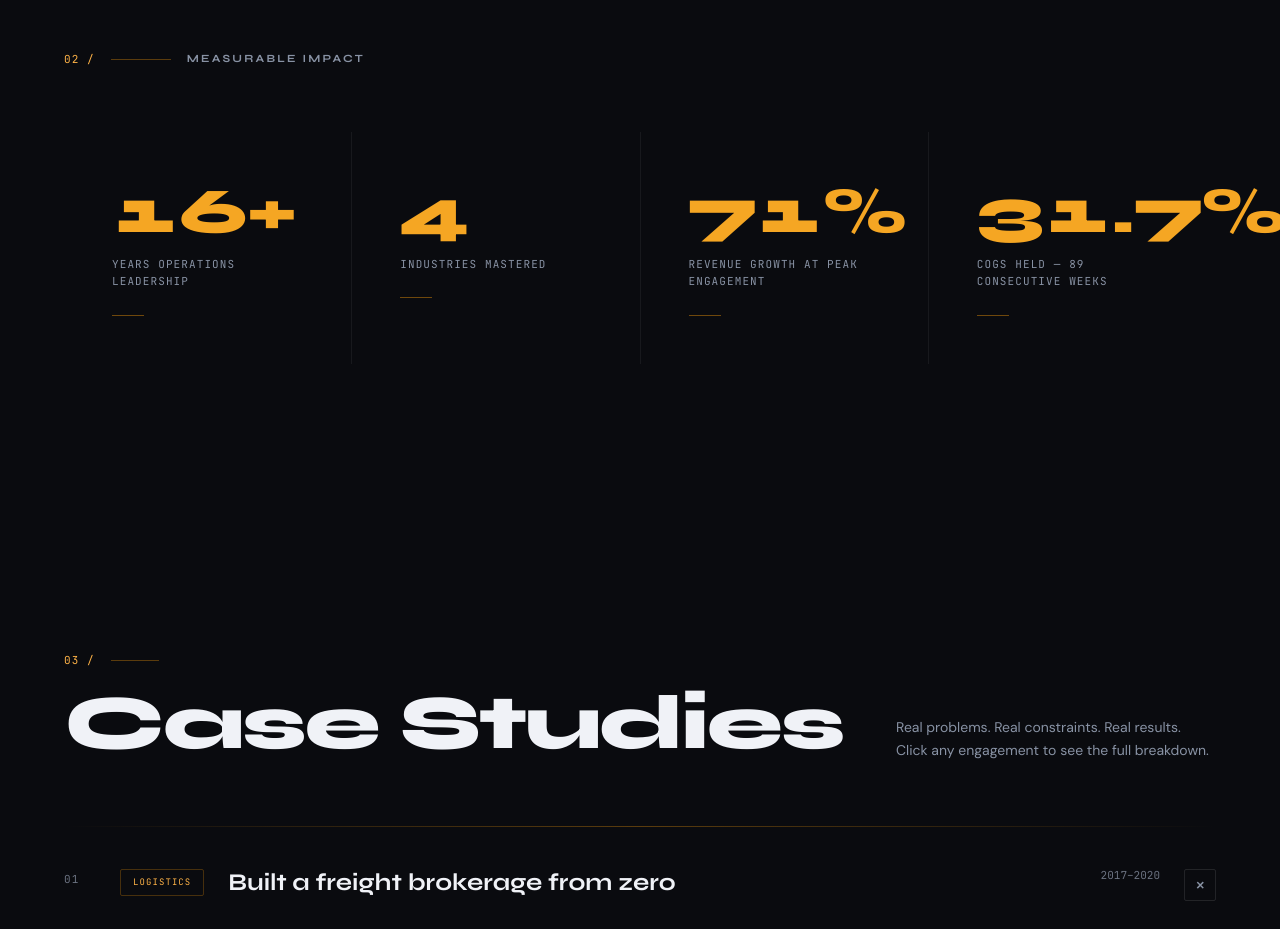
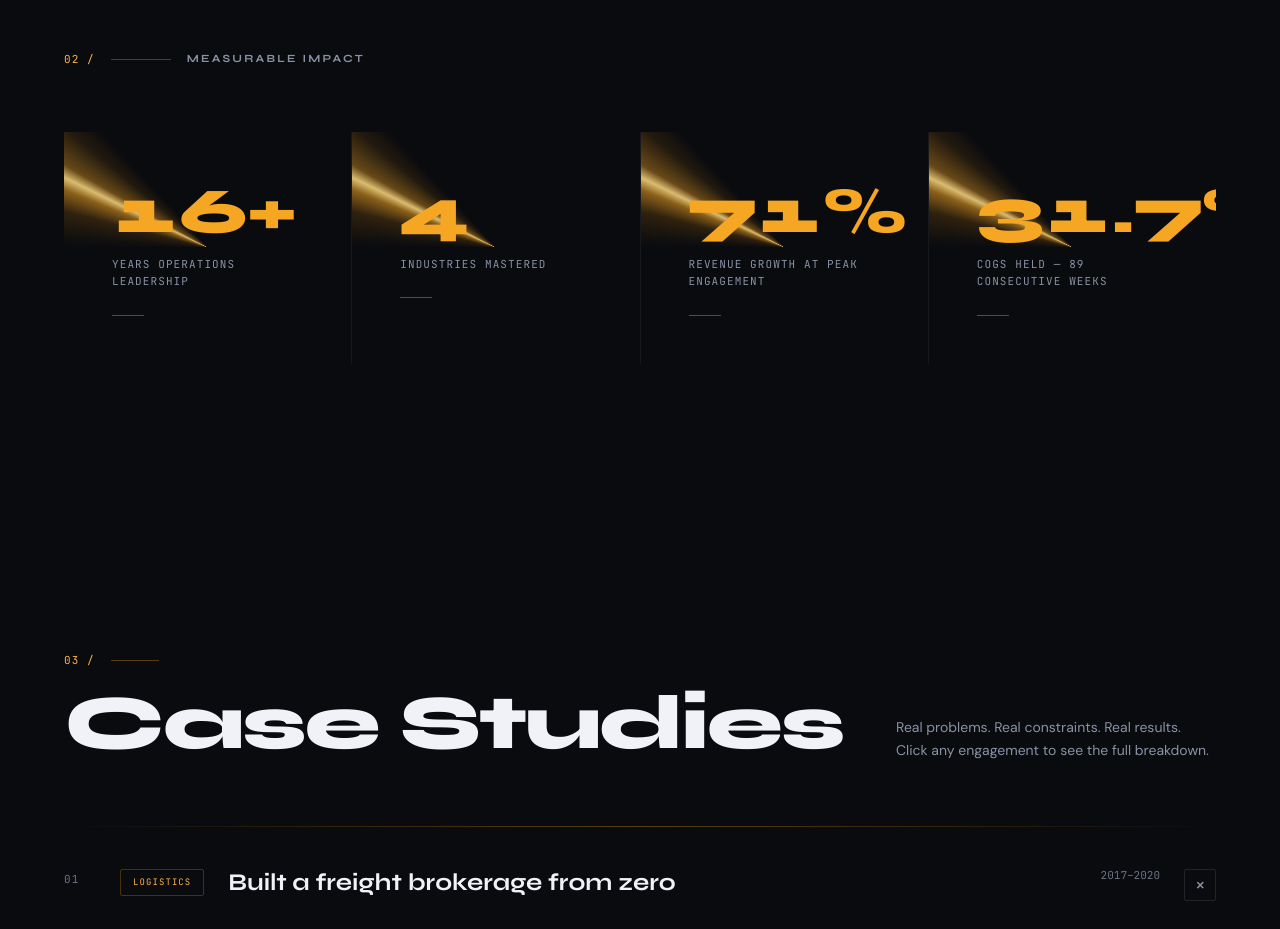
Before and after one commit to tru0blu0/jimmy-chamberlin-portfolio, a React (Vite) app: page / in a window 1280 px wide. Shown: the part 1120-2049 px from the top of the page. Built offline with nearby package versions, Linux system fonts and the light colour scheme.

Commit message:
feat: metric cards animated amber comet border sweep — conic-gradient orbit with staggered delay

```diff
--- a/src/components/Metrics.tsx
+++ b/src/components/Metrics.tsx
@@ -68,7 +68,7 @@ export default function Metrics() {
           {data.stats.map((stat, i) => (
             <motion.div
               key={i}
-              className="bg-bg-deep p-8 md:p-12 group hover:bg-bg-surface transition-colors duration-300"
+              className={`metric-card bg-bg-deep p-8 md:p-12 group hover:bg-bg-surface transition-colors duration-300${inView ? ' in-view' : ''}`}
               initial={{ opacity: 0, y: 30 }}
               animate={inView ? { opacity: 1, y: 0 } : {}}
               transition={{ delay: i * 0.1, duration: 0.7, ease: [0.16, 1, 0.3, 1] }}
--- a/src/index.css
+++ b/src/index.css
@@ -137,6 +137,78 @@
     opacity: 1;
   }
 
+  /* ═══ Metric cards — animated amber border sweep ═══
+     Rotating conic-gradient disc clipped to card border via overflow:hidden.
+     Each card gets a different animation-delay via nth-child.
+  */
+  .metric-card {
+    position: relative;
+    overflow: hidden;
+  }
+
+  .metric-card::before {
+    content: '';
+    position: absolute;
+    width: 400%;
+    height: 400%;
+    top: -150%;
+    left: -150%;
+    border-radius: 50%;
+    background: conic-gradient(
+      from 0deg,
+      transparent 0deg,
+      transparent 270deg,
+      rgba(212,134,10,0.04) 274deg,
+      rgba(212,134,10,0.18) 284deg,
+      rgba(245,166,35,0.55) 292deg,
+      rgba(255,219,128,0.85) 296deg,  /* sweep head */
+      rgba(245,166,35,0.40) 300deg,
+      rgba(212,134,10,0.12) 310deg,
+      transparent 318deg,
+      transparent 360deg
+    );
+    animation: card-orbit 7s linear infinite;
+    z-index: 0;
+    pointer-events: none;
+    opacity: 0;
+    transition: opacity 0.5s ease;
+  }
+
+  /* Show sweep when the section comes into view — toggled via JS class */
+  .metric-card.in-view::before {
+    opacity: 1;
+  }
+
+  /* Ensure card content sits above the sweep layer */
+  .metric-card > * {
+    position: relative;
+    z-index: 1;
+  }
+
+  /* Stagger: each nth card starts the orbit at a different angle offset */
+  .metric-card:nth-child(1)::before { animation-delay: 0s; }
+  .metric-card:nth-child(2)::before { animation-delay: -1.75s; }
+  .metric-card:nth-child(3)::before { animation-delay: -3.5s; }
+  .metric-card:nth-child(4)::before { animation-delay: -5.25s; }
+
+  /* On hover: intensify the sweep */
+  .metric-card:hover::before {
+    background: conic-gradient(
+      from 0deg,
+      transparent 0deg,
+      transparent 260deg,
+      rgba(212,134,10,0.08) 266deg,
+      rgba(212,134,10,0.30) 278deg,
+      rgba(245,166,35,0.75) 288deg,
+      rgba(255,219,128,1.00) 293deg,
+      rgba(245,166,35,0.55) 298deg,
+      rgba(212,134,10,0.18) 308deg,
+      transparent 316deg,
+      transparent 360deg
+    );
+    animation-duration: 4s;
+  }
+
   /* On amber CTA fills, swap to a dark inner ring so the focus stays visible */
   .amber-cta:focus-visible {
     outline-color: #0A0B0F;
--- a/tailwind.config.js
+++ b/tailwind.config.js
@@ -60,6 +60,7 @@ export default {
         'counter': 'counter 0.8s ease-out forwards',
         'beam': 'beam 4s ease-in-out infinite',
         'orbit-spin': 'orbit-spin 3.5s linear infinite',
+        'card-orbit': 'card-orbit 6s linear infinite',
         'border-sweep': 'border-sweep 3s linear infinite',
       },
       keyframes: {
@@ -70,6 +71,10 @@ export default {
           '50%': { opacity: '1', transform: 'scaleX(1.05)' },
         },
         'orbit-spin': {
+          from: { transform: 'rotate(0deg) translateZ(0)' },
+          to:   { transform: 'rotate(360deg) translateZ(0)' },
+        },
+        'card-orbit': {
           from: { transform: 'rotate(0deg) translateZ(0)' },
           to:   { transform: 'rotate(360deg) translateZ(0)' },
         },
```
